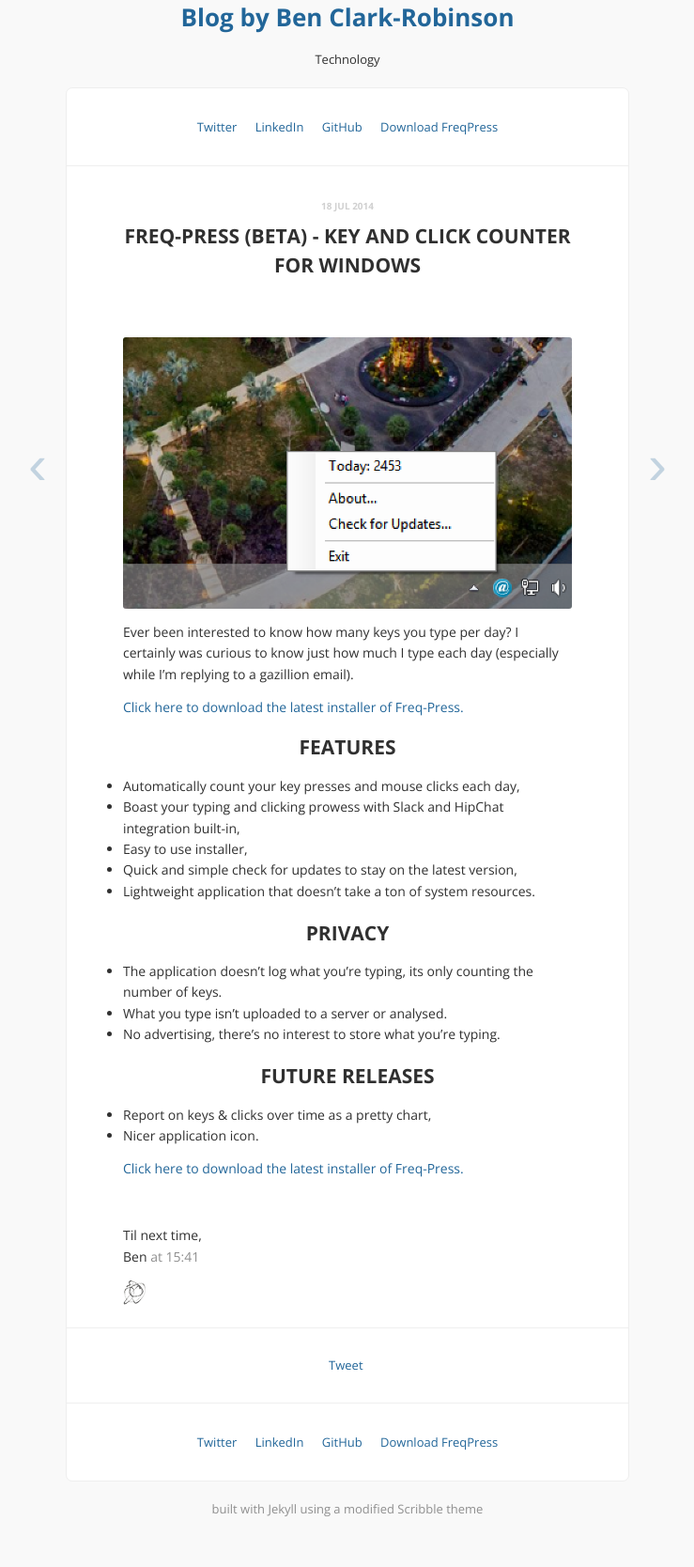
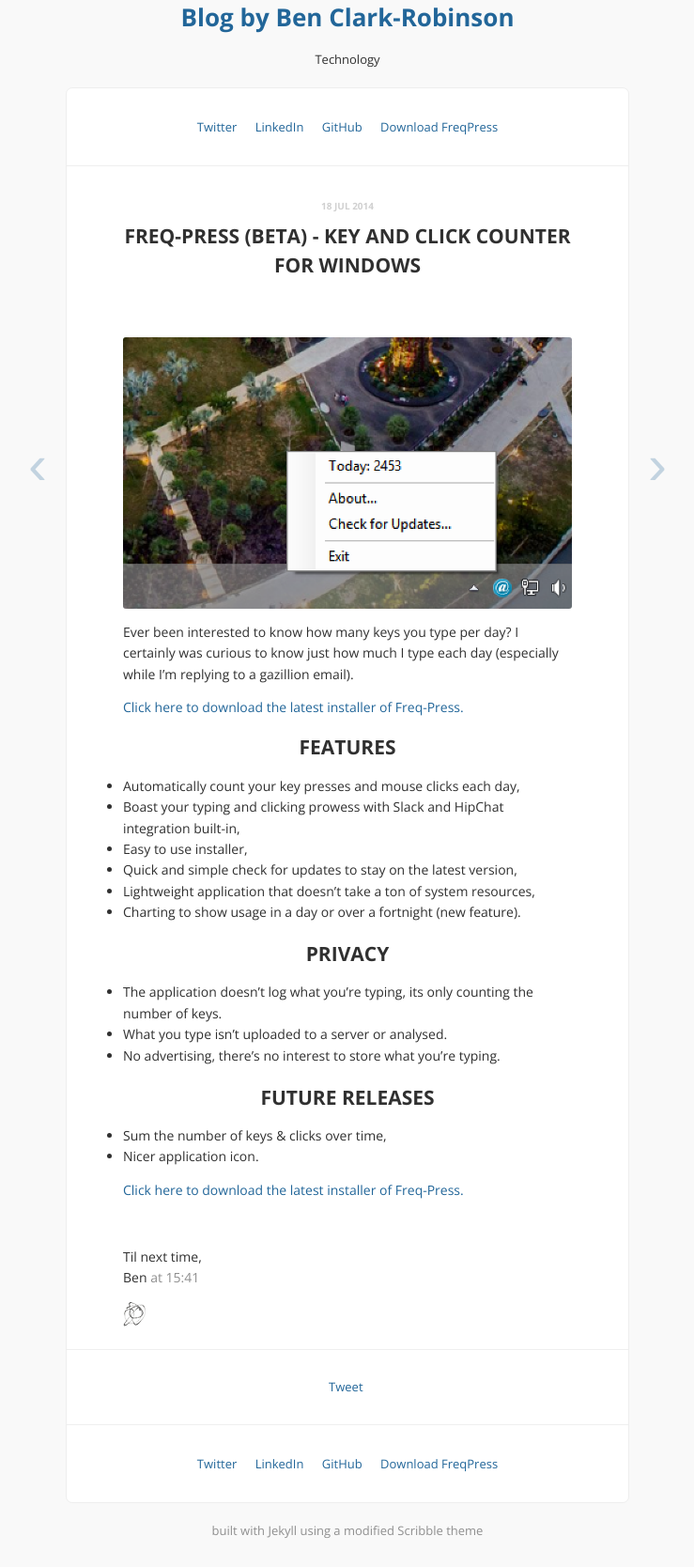
Before and after one commit to Mozketo/mozketo.github.io, a Jekyll site: the page built from _posts/2014-07-18-announcing-freq-press-alpha-key-counter-for-windows.md, in a window 1280 px wide. Shown: the whole page at 94% size, without its empty margins (270-1009 px from the left). Built offline with Jekyll 4.4.1, drawn with Linux system fonts in a browser that asks for light colours; Markdown is read by kramdown in place of the engine named in the settings; comment, search, counter and statistics services are not loaded; before the commit the page ends 1646 px from its top, so only the background shows below that.

Commit message:
Updating FreqPress to 1.9

```diff
--- a/_posts/2014-07-18-announcing-freq-press-alpha-key-counter-for-windows.md
+++ b/_posts/2014-07-18-announcing-freq-press-alpha-key-counter-for-windows.md
@@ -19,7 +19,8 @@ Ever been interested to know how many keys you type per day? I certainly was cur
 * Boast your typing and clicking prowess with Slack and HipChat integration built-in,
 * Easy to use installer,
 * Quick and simple check for updates to stay on the latest version,
-* Lightweight application that doesn't take a ton of system resources.
+* Lightweight application that doesn't take a ton of system resources,
+* Charting to show usage in a day or over a fortnight (new feature).
 
 <!--more-->
 
@@ -31,7 +32,7 @@ Ever been interested to know how many keys you type per day? I certainly was cur
 
 ## Future releases
 
-* Report on keys & clicks over time as a pretty chart,
+* Sum the number of keys & clicks over time,
 * Nicer application icon.
 
 <a href="http://benclarkrobinson.net/apps/freq-press/Install FreqPress.zip">Click here to download the latest installer of Freq-Press.</a>
--- a/apps/freq-press/release-notes.html
+++ b/apps/freq-press/release-notes.html
@@ -7,6 +7,12 @@
 </style>
 </head>
 <body>
+	<h1>Version 1.9</h1>
+	<ul>
+		<li>History chart can be for a single day or grouped over 14 days.</li>
+		<li>Added date picker to History chart.</li>
+	</ul>
+
 	<h1>Version 1.8</h1>
 	<ul>
 		<li>Adding a simple chart to show the past 2 weeks of key and click activity via the History menu item.</li>
```
Also changed, not shown: 9 other files.
